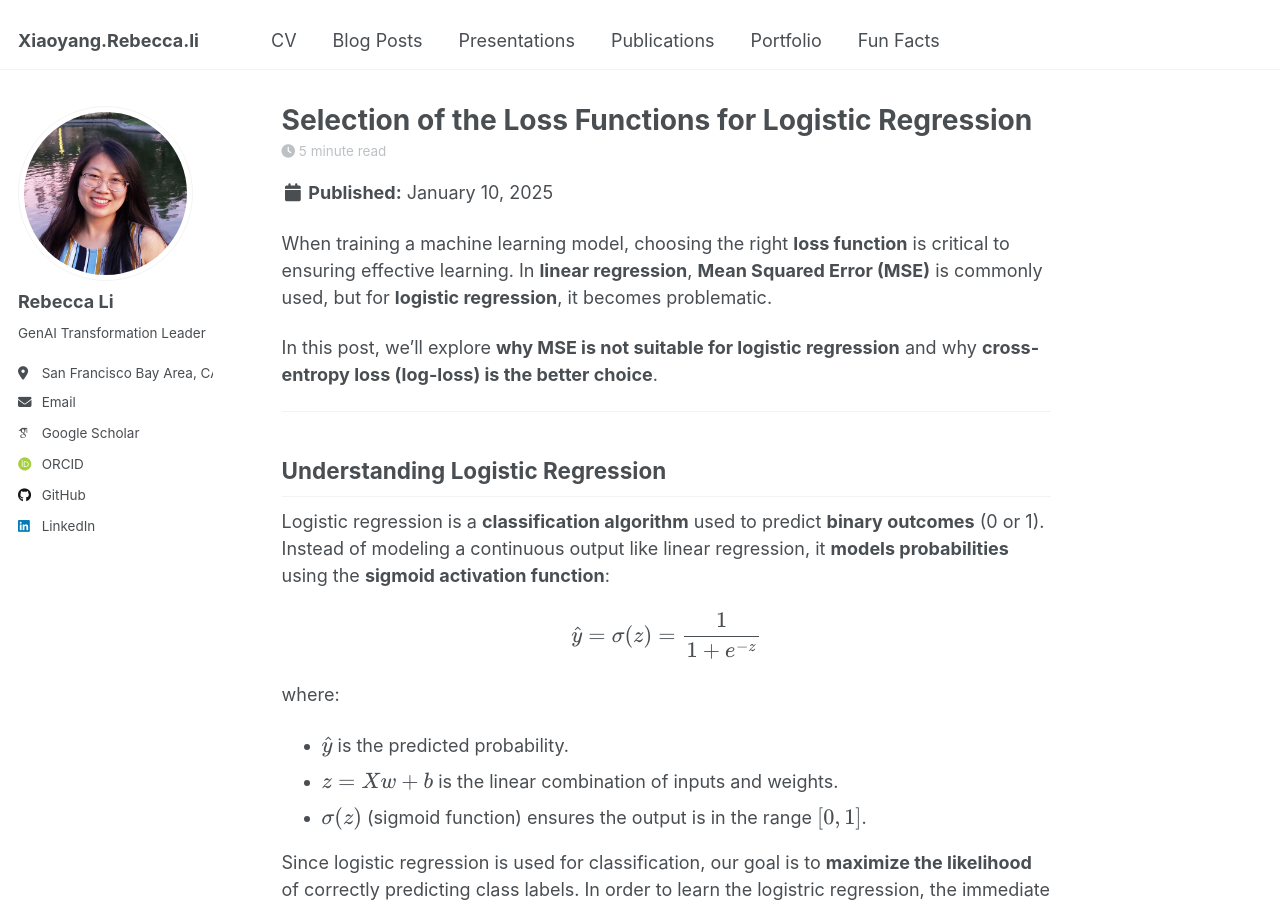
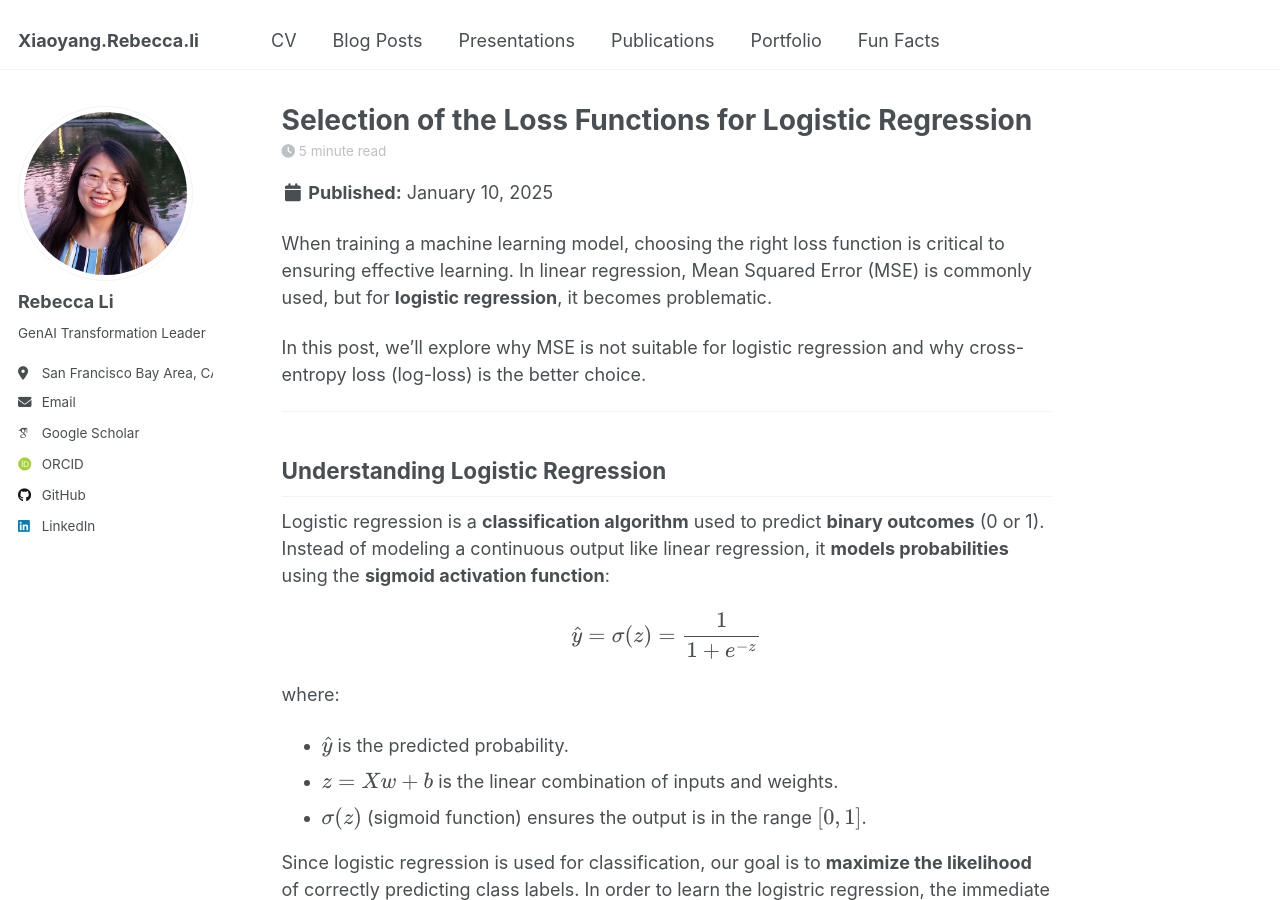
Before and after one commit to Xiaoyang-Rebecca/xiaoyang-rebecca.github.io, a Jekyll site: the page built from _posts/2025-01-10-blog-post-1.md, in a window 1280 px wide and 900 px high. Built offline with Jekyll 4.4.1, drawn with Linux system fonts in a browser that asks for light colours; some web fonts are replaced.

Commit message:
rmv vold

```diff
--- a/_posts/2025-01-10-blog-post-1.md
+++ b/_posts/2025-01-10-blog-post-1.md
@@ -7,9 +7,9 @@ tags:
   - Learn with Code
 ---
 
-When training a machine learning model, choosing the right **loss function** is critical to ensuring effective learning. In **linear regression**, **Mean Squared Error (MSE)** is commonly used, but for **logistic regression**, it becomes problematic.
+When training a machine learning model, choosing the right loss function is critical to ensuring effective learning. In linear regression, Mean Squared Error (MSE) is commonly used, but for **logistic regression**, it becomes problematic.
 
-In this post, we’ll explore **why MSE is not suitable for logistic regression** and why **cross-entropy loss (log-loss) is the better choice**.
+In this post, we’ll explore why MSE is not suitable for logistic regression and why cross-entropy loss (log-loss) is the better choice.
 
 ---
 
```
